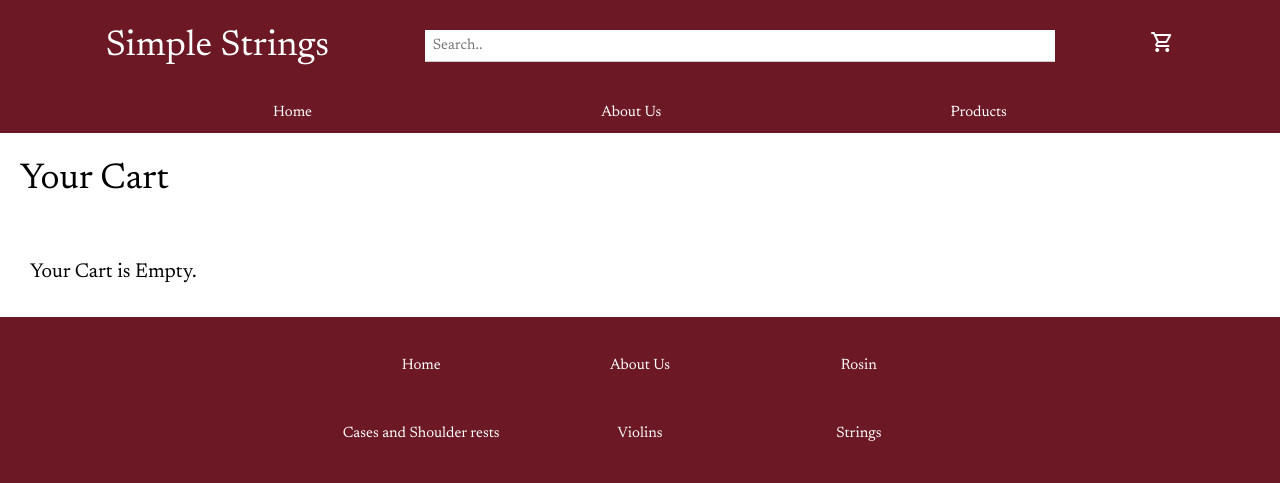
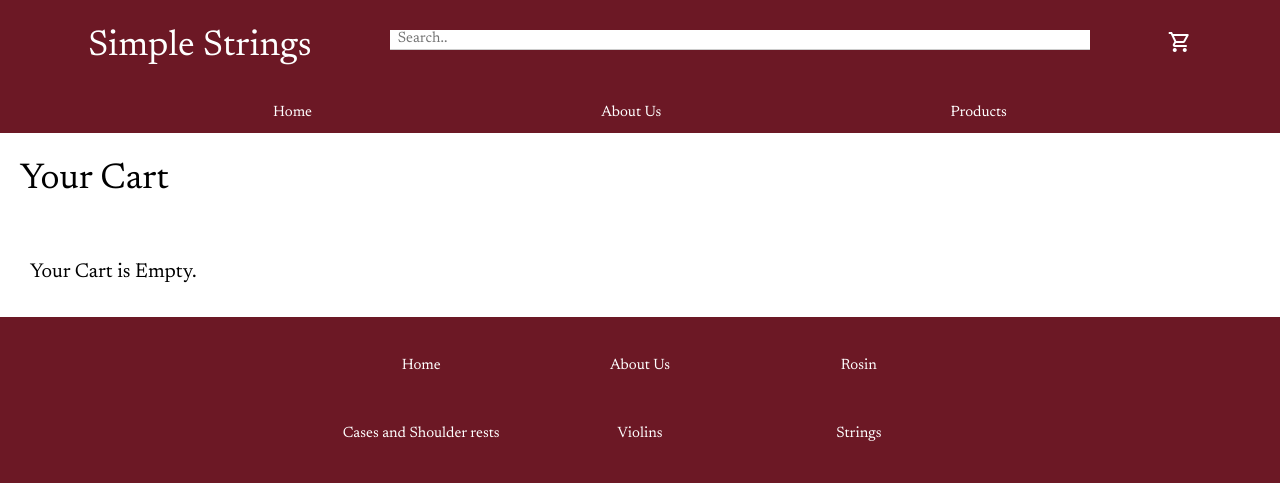
Before and after one commit to SMerilles-Rosmini/Assessment, a Flask app: page /cart/ in a window 1280 px wide. Shown: the top 483 px of the page. Run offline with Flask 3, Linux system fonts and the light colour scheme; data comes from the database, SQL or seed files in the repository; both versions use the stored data as it was after the commit; data that the repository does not hold is empty.

Commit message:
working on the search bar function and page.

```diff
--- a/app.py
+++ b/app.py
@@ -1,5 +1,5 @@
 import sqlite3
-from flask import Flask, g, render_template, redirect, url_for
+from flask import Flask, g, render_template, redirect, url_for, request
 
 DATABASE = 'Database.db'
 
@@ -132,6 +132,15 @@ def violin():
     results = query_db(sql)
     return render_template("violins.html", results=results)
 
+@app.route('/search', methods=['POST'])
+def search():
+    # Search Bar
+    sql = """SELECT Products.product_name, Products.product_type
+            FROM Products
+            WHERE Products.product_type OR Products.product_name = (?);"""
+    results = query_db(sql)
+    return render_template('layout.html', results=results)
+
 if __name__ == '__main__':
 
     app.run(debug=True)
--- a/static/main.css
+++ b/static/main.css
@@ -296,3 +296,9 @@ img{
     margin: 10px 10px 10px 10px;
     height: 50px;
 }
+
+/* Search bar */
+.search{
+    width: 700px;
+    height:20px;
+}
--- a/templates/layout.html
+++ b/templates/layout.html
@@ -14,7 +14,9 @@
     <header>
       <div class="w3-container">
         <h1>Simple Strings</h1>
-        <input type="text" class="w3-bar-item w3-input" placeholder="Search..">
+        <form action="/search" method="POST">
+          <input type="text" class="w3-bar-item w3-input search" placeholder="Search..">
+        </form>
         <a href="{{url_for('cart_view')}}"><span class="material-symbols-outlined">
           shopping_cart
         </span>
```
Also changed, not shown: Database.db.
